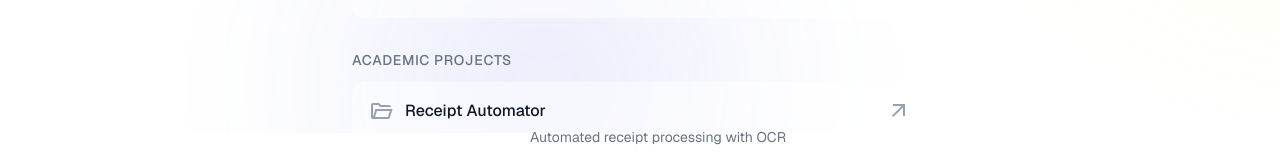
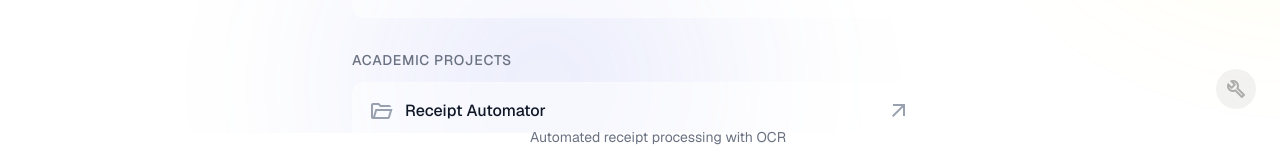
Before and after one commit to kvn8888/kvn8888.github.io, a Next.js app in the folder homepage/: page / in a window 1280 px wide. Shown: the part 667-826 px from the top of the page. Built offline with nearby package versions, Linux system fonts and the light colour scheme.

Commit message:
feat: update navigation and sign-in messaging
- Back button in /projects layout now links to home (/) instead of /projects
- Sign-in page clarifies area is private, authorized access only
- Wrench icon on homepage bottom-right links to /projects

```diff
--- a/homepage/src/app/auth/signin/page.tsx
+++ b/homepage/src/app/auth/signin/page.tsx
@@ -11,7 +11,7 @@ export default function SignInPage() {
             <div className="text-center mb-8">
               <h1 className="text-2xl font-bold text-foreground">Sign In</h1>
               <p className="text-sm text-foreground/60 mt-2">
-                Access protected project pages
+                This area is private. Authorized access only.
               </p>
             </div>
 
--- a/homepage/src/app/page.tsx
+++ b/homepage/src/app/page.tsx
@@ -183,6 +183,17 @@ export default function Home() {
           />
         )}
       </AnimatePresence>
+
+      {/* Admin link */}
+      <a
+        href="/projects"
+        className="fixed bottom-6 right-6 w-10 h-10 rounded-full bg-foreground/5 hover:bg-foreground/10 flex items-center justify-center transition-colors z-40"
+        title="Projects"
+      >
+        <span className="material-symbols-outlined text-foreground/30 hover:text-foreground/60 text-xl transition-colors">
+          build
+        </span>
+      </a>
     </div>
   );
 }
--- a/homepage/src/app/projects/layout.tsx
+++ b/homepage/src/app/projects/layout.tsx
@@ -18,10 +18,10 @@ export default async function ProjectLayout({
           <div className="max-w-5xl mx-auto px-4 py-3 flex items-center justify-between">
             <div className="flex items-center gap-4">
               <Link
-                href="/projects"
+                href="/"
                 className="text-sm text-foreground/60 hover:text-foreground transition-colors"
               >
-                ← Projects
+                ← Home
               </Link>
               <span className="text-foreground font-semibold">Projects</span>
             </div>
```
